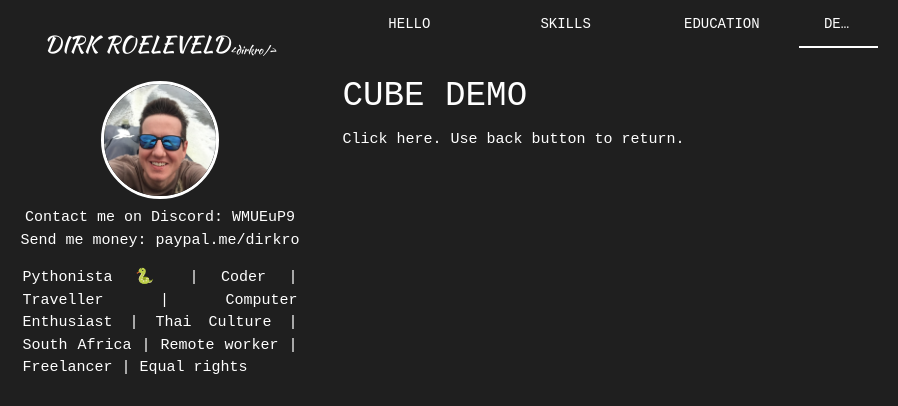
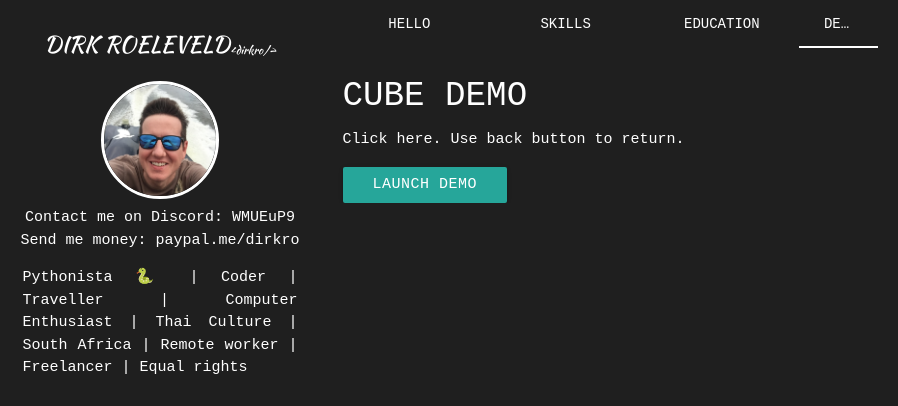
Before and after one commit to dirkesquire/Portfolio, a website: page index.html in a window 1280 px wide. Both pictures are taken after a click on the link "DEMO". Shown: the top 406 px of the page, without its empty margins (0-898 px from the left). Drawn offline with Linux system fonts and the light colour scheme; a web font is replaced by a local one.

Commit message:
Add button for cube demo

```diff
--- a/index.html
+++ b/index.html
@@ -103,8 +103,10 @@
 						<a href='cube.html'>
 							<h4>CUBE DEMO</h4>
 							<span>Click here. Use back button to return.</span>
-
 						</a>
+						<div style="margin-top: 1em">
+							<a href="cube.html" class="btn">Launch Demo</a>
+						</div>
 					</div>
 				</div>
 
```
